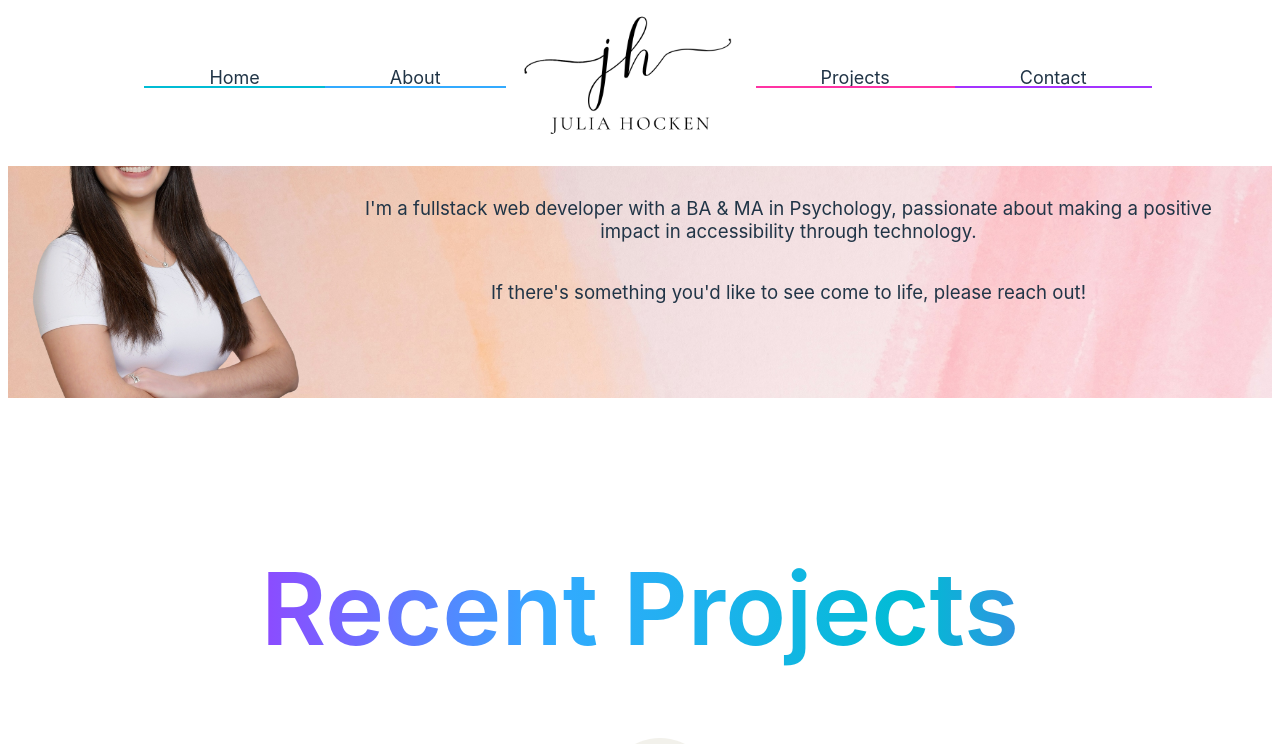
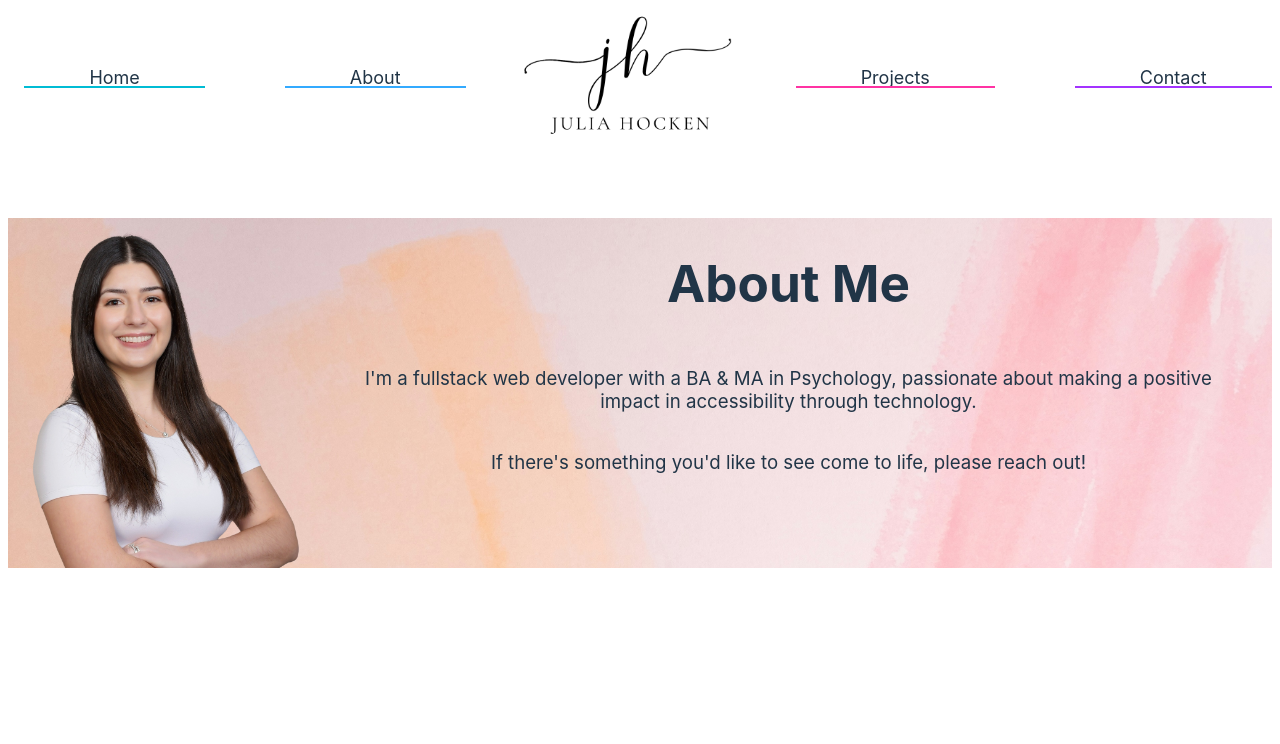
Before and after one commit to juhock/juPortfolioSite, a React (Vite) app: page / in a window 1280 px wide. Shown: the top 744 px of the page. Built offline with nearby package versions, Linux system fonts and the light colour scheme.

Commit message:
navbar complete

```diff
--- a/src/App.css
+++ b/src/App.css
@@ -7,7 +7,7 @@
 
 /* about section  */
 .aboutSection {
-  margin-top: 40px;
+  margin-top: 210px;
 
   background-image: url("./assets/profileback.png");
   background-size: cover;
@@ -35,7 +35,7 @@
 
 /* projects section */
 #projectTitle {
-  margin-top: 150px;
+  margin-top: 190px;
 
   font-size: 100px;
   font-weight: 600;
--- a/src/Navbar.css
+++ b/src/Navbar.css
@@ -23,6 +23,7 @@ a {
 .items {
   font-size: 18px;
   padding: 0px 65px 0px 65px;
+  margin: 40px;
   cursor: pointer;
   transition: color 0.3s ease-in-out;
   position: relative;
```
